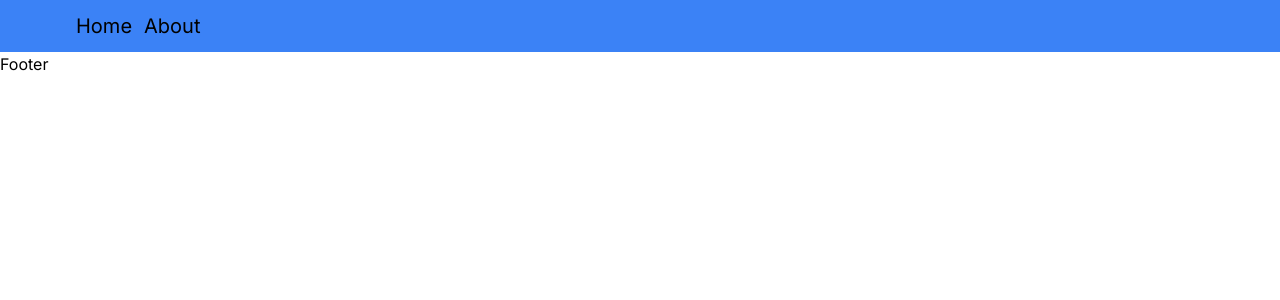
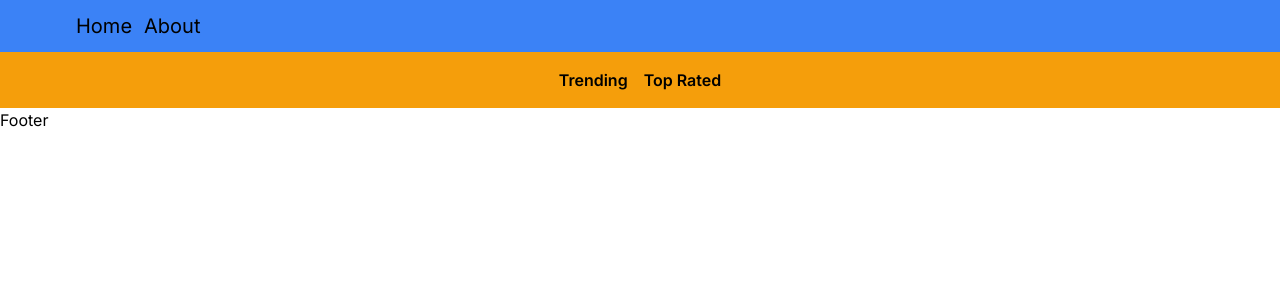
Before and after one commit to AmrahovaDilber/imdb-next, a Next.js app: page / in a window 1280 px wide. Shown: the top 300 px of the page. Built offline with nearby package versions, Linux system fonts and the light colour scheme.

Commit message:
created navbar

```diff
--- a/app/components/Navbar.js
+++ b/app/components/Navbar.js
@@ -1,7 +1,12 @@
-import React from "react";
+import NavbarItem from '../components/NavbarItem';
 
 function Navbar() {
-  return <h>Navbar</h>;
+  return(
+    <div class='flex justify-center gap-4 bg-amber-500 p-4 lg:text-lgr'>
+      <NavbarItem title='Trending' param="fetch" />
+      <NavbarItem title='Top Rated' param="fetchTopRated" />
+    </div>
+  );
 }
 
 export default Navbar;
--- /dev/null
+++ b/app/components/NavbarItem.js
@@ -0,0 +1,20 @@
+"use client"
+
+import Link from "next/link";
+import {useSearchParams} from 'next/navigation'
+function NavbarItem({ title, param }) {
+    const searchParams = useSearchParams();
+    const genre = searchParams.get('genre');
+  return (
+    <div>
+          <Link
+              className={`hover:text-amber-600 font-semibold
+              ${genre===param?"underline underline-offset-8 decoration-4 decoration-black rounded-lg":""}`
+
+      }
+              href={`/?genre=${param}`}> {title}</Link>
+    </div>
+  );
+}
+
+export default NavbarItem;
--- a/app/layout.js
+++ b/app/layout.js
@@ -2,6 +2,7 @@ import { Inter } from "next/font/google";
 import Footer from "../app/components/Footer";
 import Header from "./components/Header";
 import "@/app/_styles/globals.css";
+import Navbar from "./components/Navbar";
 export const metadata = {
   title: "Create Next App",
   description: "Generated by create next app",
@@ -17,6 +18,7 @@ export default function RootLayout({ children }) {
     <html lang="en">
       <body className={`${inter.className}`}>
         <Header></Header>
+        <Navbar></Navbar>
         {children}
         <Footer />
       </body>
```
